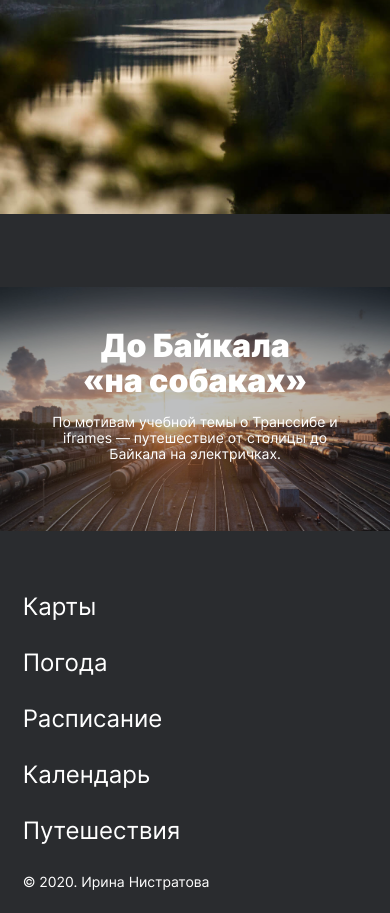
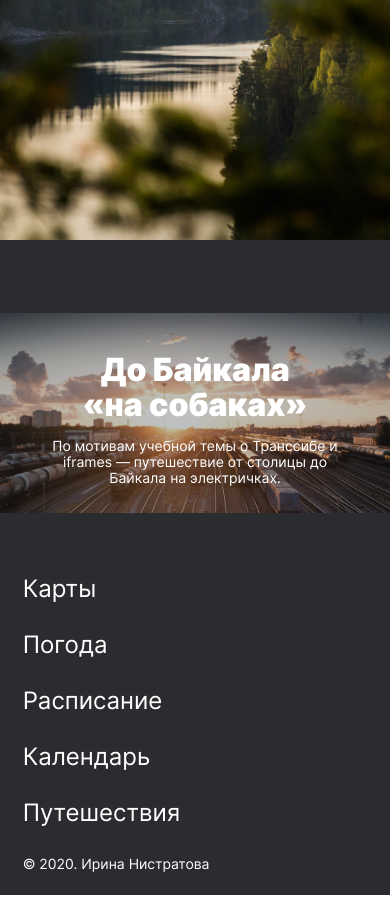
Before and after one commit to iruse4ka/russian-travel, a plain HTML site: page index.html in a window 390 px wide. Shown: the part 9600-10513 px from the top of the page. Drawn offline with Linux system fonts and the light colour scheme.

Commit message:
Before 1st review

```diff
--- a/blocks/cover/__background/cover__backround.css
+++ b/blocks/cover/__background/cover__backround.css
@@ -1,8 +1,11 @@
 .cover__background {
     background-image: url(../background.jpg);
+    position: absolute;
+    top: 0;
+    left: 0;
     margin: 0;
     width: 100%;
-    padding-bottom: 62.5%;
+    height: 100%;
     background-size: cover;
     background-position: center;
     }
--- a/blocks/cover/__titles/cover__titles.css
+++ b/blocks/cover/__titles/cover__titles.css
@@ -1,17 +1,16 @@
 .cover__titles {
     margin: 0;
-    padding: 0;
+    padding-top: 20%;
     width: 560px;
     display: flex;
     flex-direction: column;
-    position: absolute;
     align-items: center;
-    top: 33%;
+
     }
 
 @media screen and (max-width: 760px) {
     .cover__titles {
         width: 288px;
-        top: 16.5%;
+        padding-top: 10%;
     }
 }
--- a/blocks/cover/cover.css
+++ b/blocks/cover/cover.css
@@ -5,6 +5,7 @@
     flex-direction: column;
     align-items: center;
     width: 92.5%;
+    height: 740px;
     }
 
 @media screen and (max-width: 1279px) {
@@ -16,5 +17,25 @@
 @media screen and (max-width: 767px) {
     .cover {
         margin: 41px 0 0 0;
+        height: 200px;
     }
 }
+
+@media screen and (max-width: 767px) {
+    .cover {
+        margin: 41px 0 0 0;
+        height: 200px;
+    }
+}
+
+@media screen and (min-width: 1024px) and (max-width: 1279px) {
+    .cover {
+        height: 640px;
+    }
+}
+
+@media screen and (min-width: 768px) and (max-width: 1023px) {
+    .cover {
+        height: 480px;
+    }
+}
--- a/index.html
+++ b/index.html
@@ -114,7 +114,7 @@
             <img class="place__image" src="blocks/place/karelia.jpg" alt="Карелия" />
             <p class="place__paragraph">
                 Сибирь заканчивается не на Урале, а в Карелии: образующая тайгу сибирская лиственница не растёт западнее Водлозера. Зато здесь она вымахивает на 30 метров — леса карельских национальных парков из-за непроходимых болот никогда не
-                знали топора. Некоторым соснам уже больше чем полтысячелетия. Прикоснитесь к живому существу, видевшему солнце раньше, чем увидал его Иван Грозный. В девственном лесу на сотню километров не встретишь тропы. А на редких тропинках
+                знали топора. Некоторым соснам уже больше чем полтысячелетия. Прикоснитесь к жив/;;;;;;;;7777ому существу, видевшему солнце раньше, чем увидал его Иван Грозный. В девственном лесу на сотню километров не встретишь тропы. А на редких тропинках
                 деревья в паре метров от земли помечены медвежьими когтями. Чтобы все знали, кто тут хозяин.
             </p>
         </div>
```
